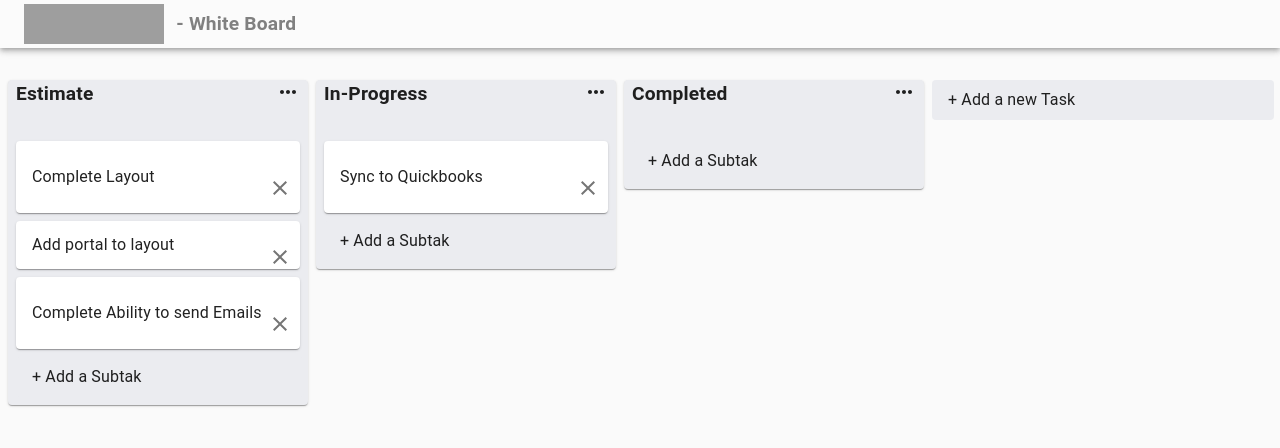
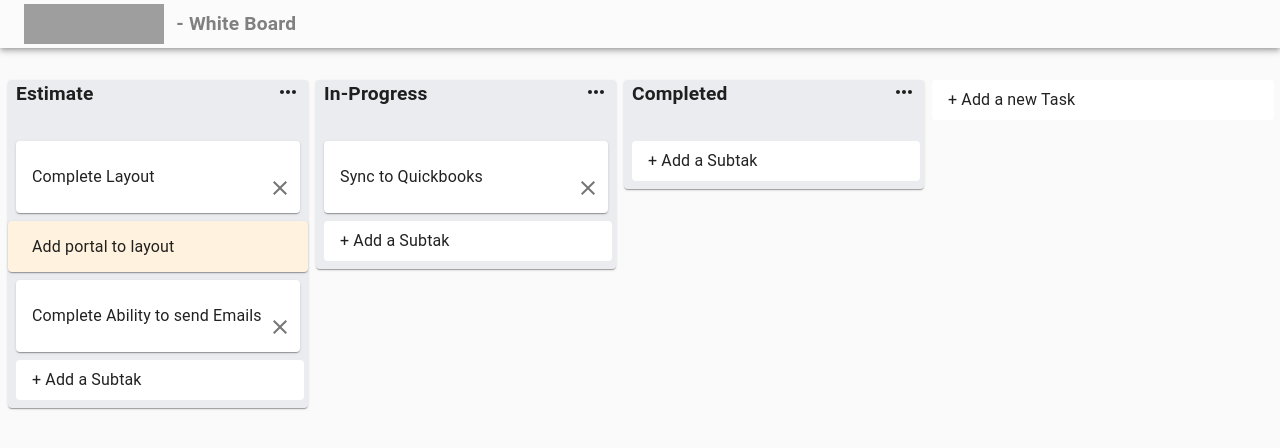
Before and after one commit to cmachado92/white-board, a React (Create React App) app: page / in a window 1280 px wide. Both pictures are taken after a click on the button 158 px from the left and 254 px from the top of the page. Shown: the top 448 px of the page. Built offline with nearby package versions, Linux system fonts and the light colour scheme; grey boxes are pictures that could not be loaded.

Commit message:
Ready Ability to change cards details

```diff
--- a/src/App.js
+++ b/src/App.js
@@ -85,19 +85,9 @@ export default function App() {
   const updateCardTitle = (title, listId, cardId) => {
     const list = data.lists[listId];
     const cards = list.cards;
-    const card = cards.filter((c) => c.id == cardId);
+    const card = cards.find((c) => c.id == cardId);
 
     card.title = title;
-
-    const newState = {
-      ...data,
-      lists: {
-        ...data.lists,
-        [listId]: list,
-      },
-    };
-    setData(newState);
-    console.log(data);
   };
   const onDragEnd = (result) => {
     const { destination, source, draggableId, type } = result;
--- a/src/components/Card.js
+++ b/src/components/Card.js
@@ -10,6 +10,9 @@ const useStyle = makeStyles((theme) => ({
     padding: theme.spacing(1, 1, 1, 2),
     margin: theme.spacing(1),
     position: "relative",
+  },
+  updateCardField: {
+    background: "#FFF3E0",
   },
   text: {
     width: "90%",
@@ -45,13 +48,16 @@ const Card = ({ card, index, listId }) => {
           {...provided.dragHandleProps}
           {...provided.draggableProps}
         >
-          <Paper className={classes.card}>
-            <div>
-              {open ? (
+          {open ? (
+            <Paper className={classes.updateCardField}>
+              <div>
                 <div>
                   <InputBase
+                    className={(classes.updateCardField, classes.card)}
                     onChange={handleOnChange}
                     autoFocus
+                    fullWidth
+                    multiline
                     value={newTitle}
                     inputProps={{
                       className: classes.input,
@@ -60,22 +66,25 @@ const Card = ({ card, index, listId }) => {
                     onBlur={handleOnBlur}
                   />
                 </div>
-              ) : (
-                <div className={classes.editableTitleContainer}>
+              </div>
+            </Paper>
+          ) : (
+            <Paper className={classes.card}>
+              <div>
+                <div>
                   <Typography
                     onClick={() => setOpen(!open)}
                     className={classes.editableTitle}
                   >
                     <p className={classes.text}>{card.title}</p>
                   </Typography>
+                  <IconButton className={classes.removeCard}>
+                    <ClearIcon />
+                  </IconButton>
                 </div>
-              )}
-            </div>
-
-            <IconButton className={classes.removeCard}>
-              <ClearIcon />
-            </IconButton>
-          </Paper>
+              </div>
+            </Paper>
+          )}
         </div>
       )}
     </Draggable>
--- a/src/components/Input/InputContainer.js
+++ b/src/components/Input/InputContainer.js
@@ -17,7 +17,7 @@ const useStyle = makeStyles((theme) => ({
     padding: theme.spacing(1, 1, 1, 2),
     margin: theme.spacing(0, 1, 1, 1),
     width: "96%",
-    background: "#EBECF0",
+    background: "#fff",
     "&:hover": {
       backgroundColor: fade("#64B5F6", 0.25),
     },
```
